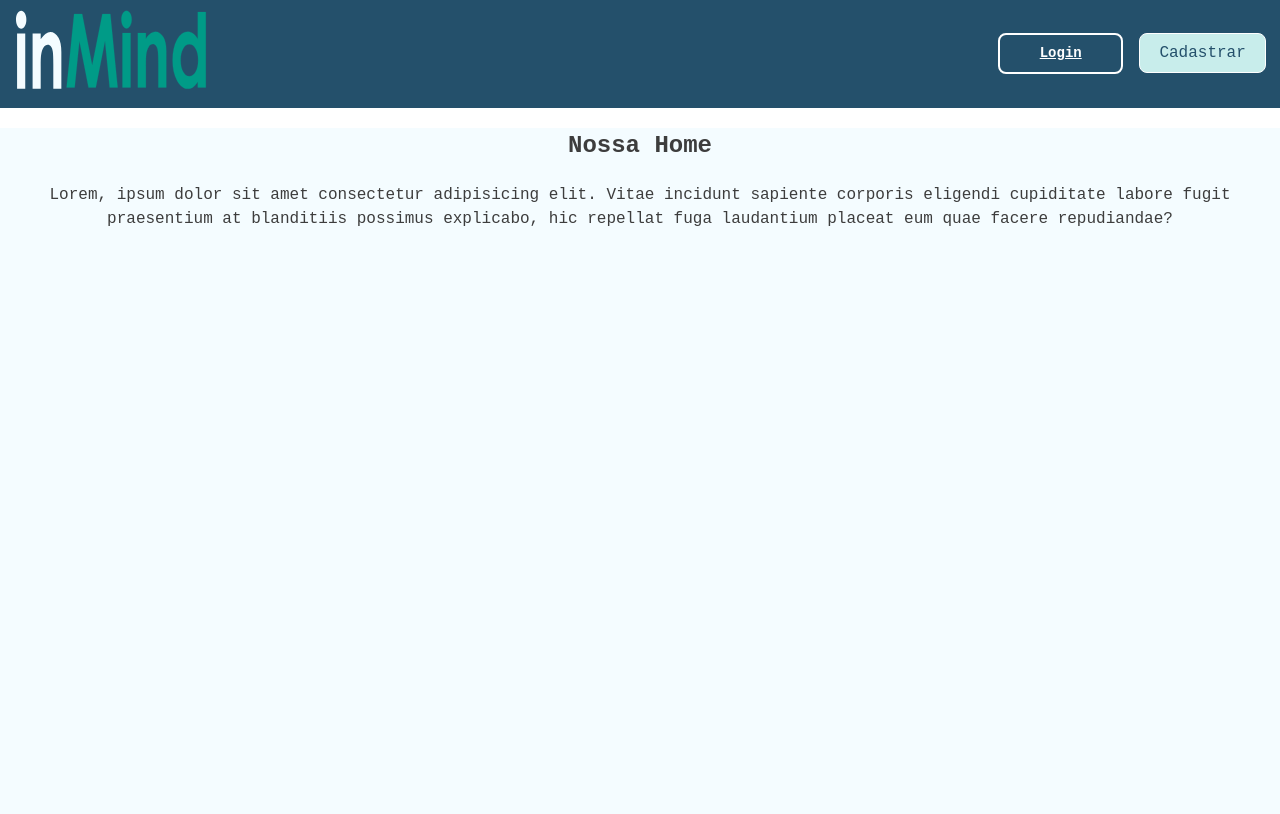
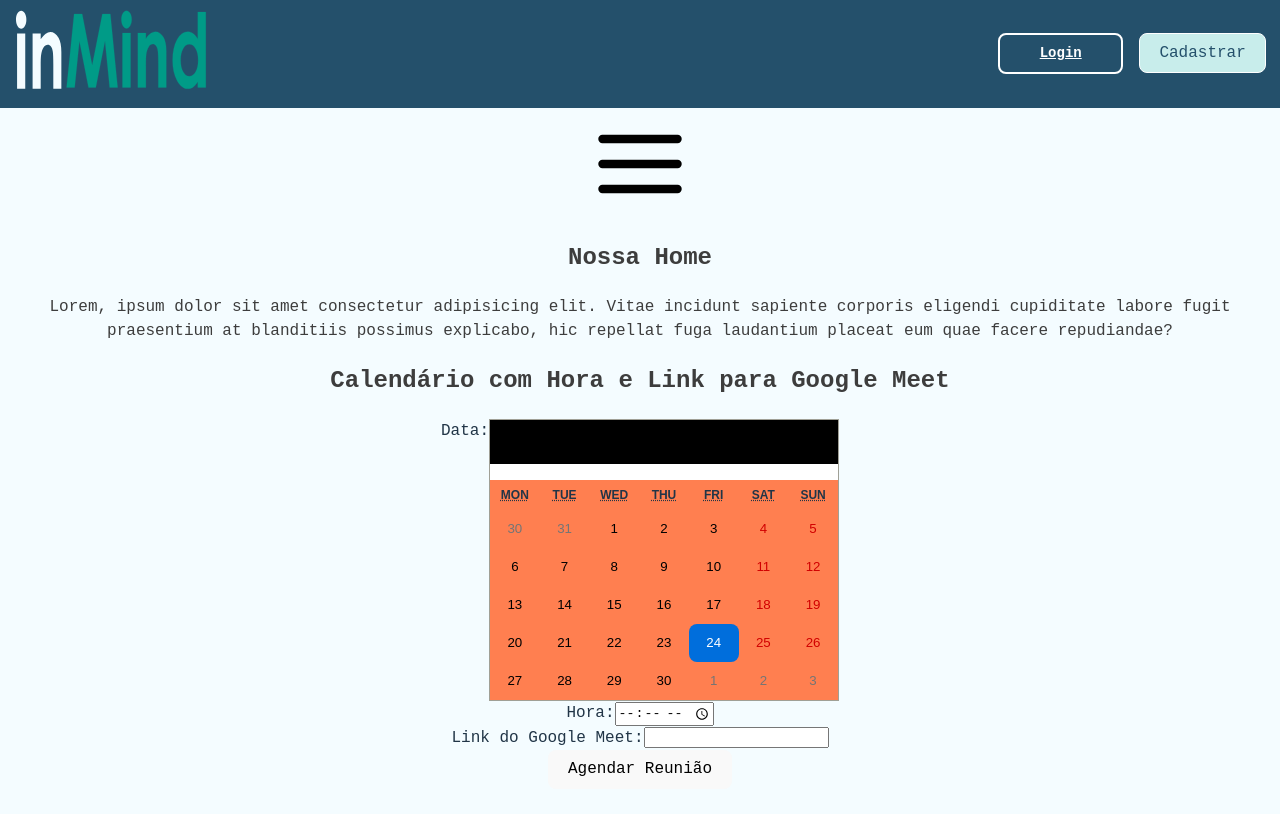
Before and after one commit to EuGenio00/inMind-Front, a React (Vite) app: page /home in a window 1280 px wide. Shown: the top 814 px of the page. Built offline with nearby package versions, Linux system fonts and the light colour scheme; no server answers.

Commit message:
add componentes de menu-drawer e calendar

```diff
--- a/package.json
+++ b/package.json
@@ -10,8 +10,12 @@
     "preview": "vite preview"
   },
   "dependencies": {
+    "@emotion/react": "^11.11.1",
+    "@emotion/styled": "^11.11.0",
+    "@mui/material": "^5.14.18",
     "axios": "^1.6.2",
     "react": "^18.2.0",
+    "react-calendar": "^4.6.1",
     "react-dom": "^18.2.0",
     "react-hot-toast": "^2.4.1",
     "react-modal": "^3.16.1",
--- /dev/null
+++ b/src/Components/Calendar/Calendar.css
@@ -0,0 +1,15 @@
+
+
+.react-calendar__navigation {
+  background-color: black;
+}
+
+.calendar-content {
+  display: flex;
+  justify-content: center;
+  /* flex-direction: column; */
+}
+
+.react-calendar__viewContainer {
+  background-color: coral;
+}
--- /dev/null
+++ b/src/Components/Calendar/CalendarComponent.jsx
@@ -0,0 +1,62 @@
+import "./Calendar.css";
+
+import React, { useState, useEffect } from "react";
+import Calendar from "react-calendar";
+import "react-calendar/dist/Calendar.css";
+
+const CalendarComponent = () => {
+  const [date, setDate] = useState(new Date());
+  const [time, setTime] = useState("");
+  const [meetingLink, setMeetingLink] = useState("");
+
+  useEffect(() => {
+    fetch("endpoint de agendamento")
+      .then((response) => response.json())
+      .then((data) => {
+        setDate(new Date(data.date));
+        setTime(data.time);
+        setMeetingLink(data.meetingLink);
+      })
+      .catch((error) =>
+        console.error("Erro ao obter dados do back-end:", error)
+      );
+  }, []);
+
+  const handleDateChange = (newDate) => {
+    setDate(newDate);
+  };
+
+  const handleTimeChange = (event) => {
+    setTime(event.target.value);
+  };
+
+  const handleLinkChange = (event) => {
+    setMeetingLink(event.target.value);
+  };
+
+  const scheduleMeeting = () => {
+    console.log("Data e Hora:", date);
+    console.log("Link do Google Meet:", meetingLink);
+  };
+
+  return (
+    <div>
+      <h2>Calendário com Hora e Link para Google Meet</h2>
+      <div className="calendar-content">
+        <label>Data:</label>
+        <Calendar onChange={handleDateChange} value={date} />
+      </div>
+      <div>
+        <label>Hora:</label>
+        <input type="time" value={time} onChange={handleTimeChange} />
+      </div>
+      <div>
+        <label>Link do Google Meet:</label>
+        <input type="text" value={meetingLink} onChange={handleLinkChange} />
+      </div>
+      <button onClick={scheduleMeeting}>Agendar Reunião</button>
+    </div>
+  );
+};
+
+export default CalendarComponent;
--- /dev/null
+++ b/src/Components/Drawer/DrawerComponent.css
@@ -0,0 +1,9 @@
+.custom-drawer {
+  background-color: #f0f0f0; /* Exemplo de cor de fundo */
+  padding: 16px; /* Exemplo de preenchimento */
+  width: 250px; /* Exemplo de largura */
+}
+
+.custom-drawer button {
+  margin-top: 8px; /* Exemplo de margem superior para botões dentro do Drawer */
+}
--- /dev/null
+++ b/src/Components/Drawer/DrawerComponent.jsx
@@ -0,0 +1,71 @@
+import React, { useState } from "react";
+import "./DrawerComponent.css";
+import Drawer from "@mui/material/Drawer";
+import Button from "@mui/material/Button";
+import List from "@mui/material/List";
+import ListItem from "@mui/material/ListItem";
+import ListItemText from "@mui/material/ListItemText";
+
+const DrawerComponent = () => {
+  const [isDrawerOpen, setDrawerOpen] = useState(false);
+
+  const handleDrawerOpen = () => {
+    setDrawerOpen(true);
+  };
+
+  const handleDrawerClose = () => {
+    setDrawerOpen(false);
+  };
+
+  return (
+    <div>
+      <Button onClick={handleDrawerOpen}>
+        <svg
+          xmlns="http://www.w3.org/2000/svg"
+          x="0px"
+          y="0px"
+          width="100"
+          height="100"
+          viewBox="0 0 24 24"
+        >
+          <path d="M 3 5 A 1.0001 1.0001 0 1 0 3 7 L 21 7 A 1.0001 1.0001 0 1 0 21 5 L 3 5 z M 3 11 A 1.0001 1.0001 0 1 0 3 13 L 21 13 A 1.0001 1.0001 0 1 0 21 11 L 3 11 z M 3 17 A 1.0001 1.0001 0 1 0 3 19 L 21 19 A 1.0001 1.0001 0 1 0 21 17 L 3 17 z"></path>
+        </svg>
+      </Button>
+
+      <Drawer anchor="left" open={isDrawerOpen} onClose={handleDrawerClose}>
+        <div
+          role="presentation"
+          onClick={handleDrawerClose}
+          onKeyDown={handleDrawerClose}
+          className="custom-drawer"
+        >
+          <Button onClick={handleDrawerClose}>
+            <svg
+              xmlns="http://www.w3.org/2000/svg"
+              x="0px"
+              y="0px"
+              width="100"
+              height="100"
+              viewBox="0 0 24 24"
+            >
+              <path d="M 4.7070312 3.2929688 L 3.2929688 4.7070312 L 10.585938 12 L 3.2929688 19.292969 L 4.7070312 20.707031 L 12 13.414062 L 19.292969 20.707031 L 20.707031 19.292969 L 13.414062 12 L 20.707031 4.7070312 L 19.292969 3.2929688 L 12 10.585938 L 4.7070312 3.2929688 z"></path>
+            </svg>
+          </Button>
+          <List>
+            <ListItem button>
+              <ListItemText primary="Item 1" />
+            </ListItem>
+            <ListItem button>
+              <ListItemText primary="Item 2" />
+            </ListItem>
+            <ListItem button>
+              <ListItemText primary="Item 3" />
+            </ListItem>
+          </List>
+        </div>
+      </Drawer>
+    </div>
+  );
+};
+
+export default DrawerComponent;
--- a/src/Components/Paginas/Home/Home.jsx
+++ b/src/Components/Paginas/Home/Home.jsx
@@ -1,8 +1,11 @@
+import CalendarComponent from "../../Calendar/CalendarComponent";
+import DrawerComponent from "../../Drawer/DrawerComponent";
 import "./Home.css";
 
 const Home = () => {
   return (
     <main>
+      <DrawerComponent />
       <div>
         <h2>Nossa Home</h2>
         <p>
@@ -11,6 +14,7 @@ const Home = () => {
           praesentium at blanditiis possimus explicabo, hic repellat fuga
           laudantium placeat eum quae facere repudiandae?
         </p>
+        <CalendarComponent />
       </div>
     </main>
   );
```
Also changed, not shown: 1 other file (tests, documents, lock files or other folders).
